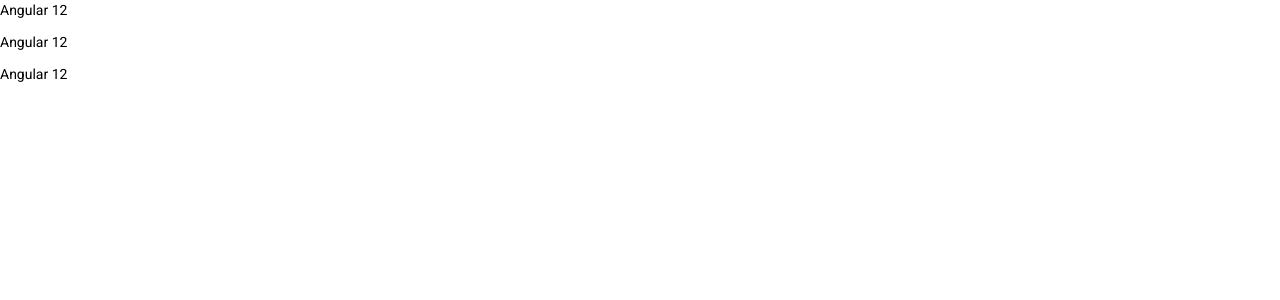
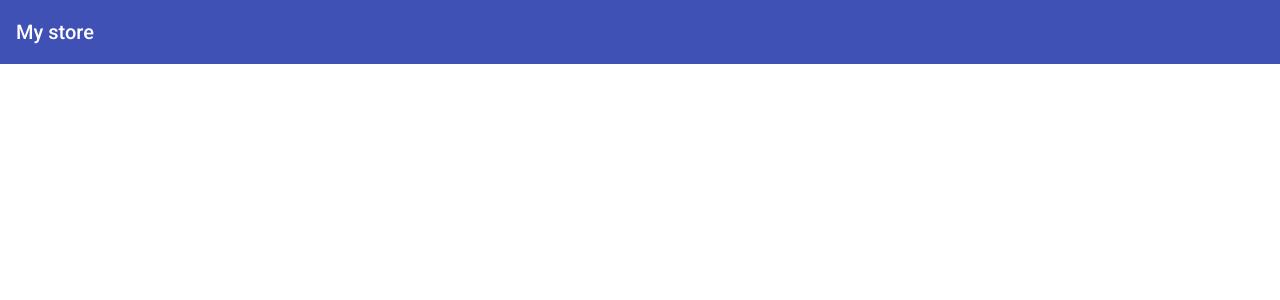
Before and after one commit to carlosdizx/appAngular, an Angular app: page / in a window 1280 px wide. Shown: the top 300 px of the page. Built offline with nearby package versions, Linux system fonts and the light colour scheme.

Commit message:
agregado componentes material para el header

```diff
--- a/src/app/shared/components/header/header.component.html
+++ b/src/app/shared/components/header/header.component.html
@@ -1,3 +1,3 @@
-<p>Angular 12</p>
-<p>Angular 12</p>
-<p>Angular 12</p>
+<mat-toolbar color="primary">
+  <span>My store</span>
+</mat-toolbar>
```
Also changed, not shown: src/material.module.ts (+4 -5 lines).
